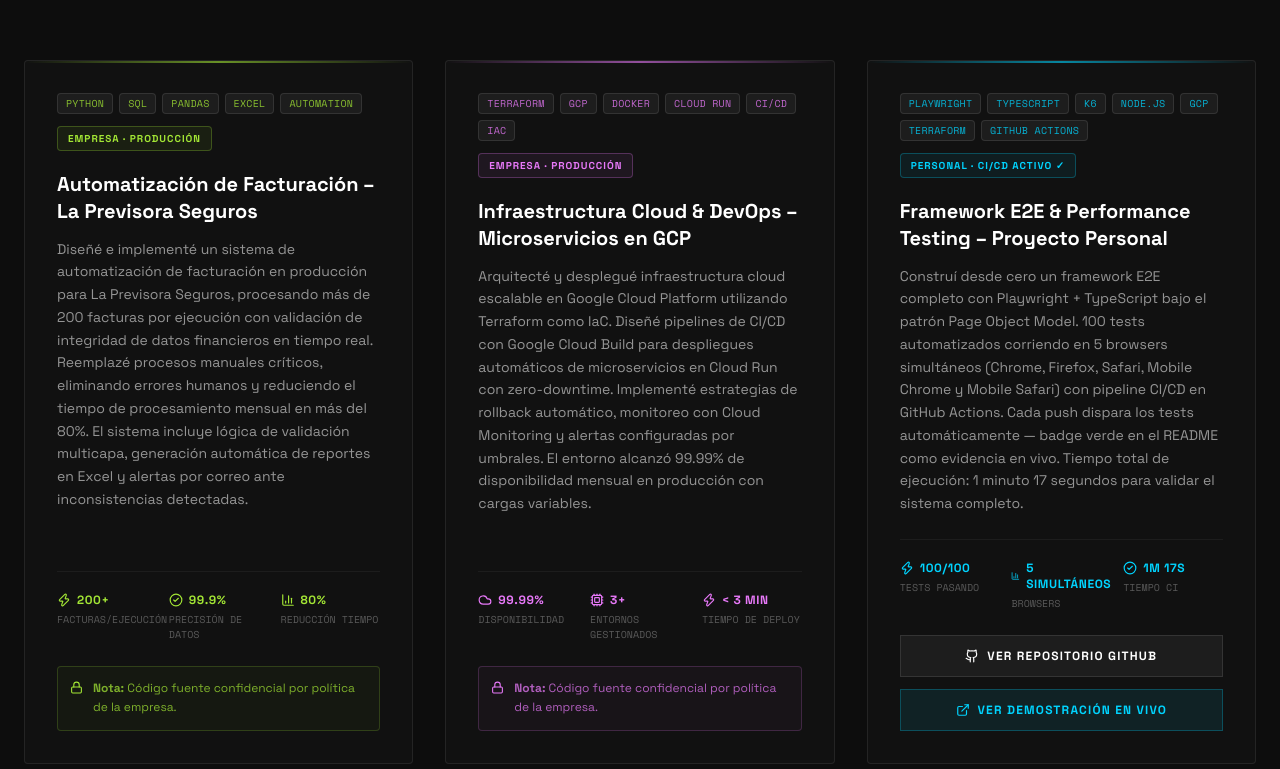
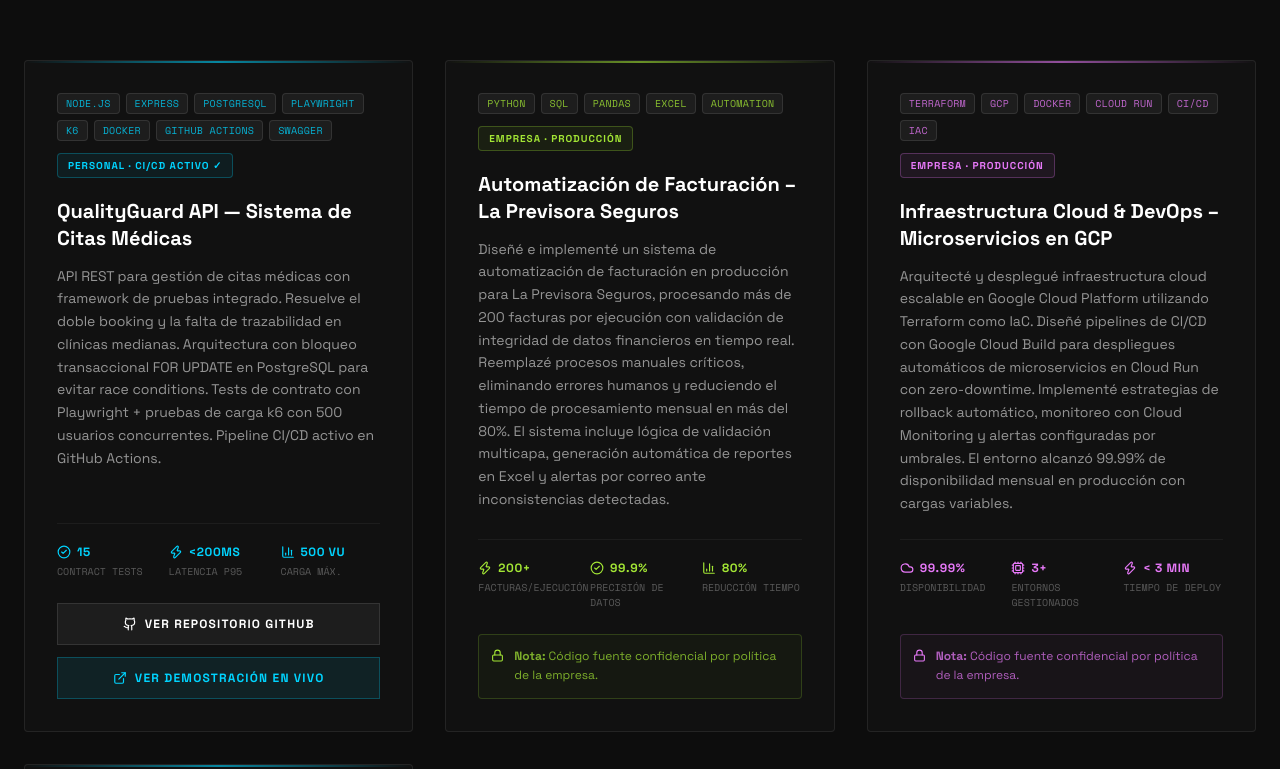
Before and after one commit to Dayron321/portfolio-backend-engineer, a Next.js app: page / in a window 1280 px wide. Shown: the part 2571-3340 px from the top of the page. Built offline with nearby package versions, Linux system fonts and the light colour scheme.

Commit message:
feat: add QualityGuard API to portfolio

```diff
--- a/src/components/sections/Projects.tsx
+++ b/src/components/sections/Projects.tsx
@@ -20,6 +20,25 @@ type ProjectType = {
 };
 
 const projects: ProjectType[] = [
+  {
+    title: "QualityGuard API — Sistema de Citas Médicas",
+    badge: "Personal · CI/CD Activo ✓",
+    description:
+      "API REST para gestión de citas médicas con framework de pruebas integrado. " +
+      "Resuelve el doble booking y la falta de trazabilidad en clínicas medianas. " +
+      "Arquitectura con bloqueo transaccional FOR UPDATE en PostgreSQL para evitar " +
+      "race conditions. Tests de contrato con Playwright + pruebas de carga k6 " +
+      "con 500 usuarios concurrentes. Pipeline CI/CD activo en GitHub Actions.",
+    tags: ["Node.js", "Express", "PostgreSQL", "Playwright", "k6", "Docker", "GitHub Actions", "Swagger"],
+    github: "https://github.com/Dayron321/qualityguard-api",
+    demo: "https://github.com/Dayron321/qualityguard-api",
+    stats: [
+      { label: "Contract Tests", value: "15", icon: <CheckCircle2 size={14} /> },
+      { label: "Latencia p95", value: "<200ms", icon: <Zap size={14} /> },
+      { label: "Carga máx.", value: "500 VU", icon: <BarChart3 size={14} /> },
+    ],
+    glow: "cyan" as const,
+  },
   {
     title: "Automatización de Facturación – La Previsora Seguros",
     badge: "Empresa · Producción",
```
